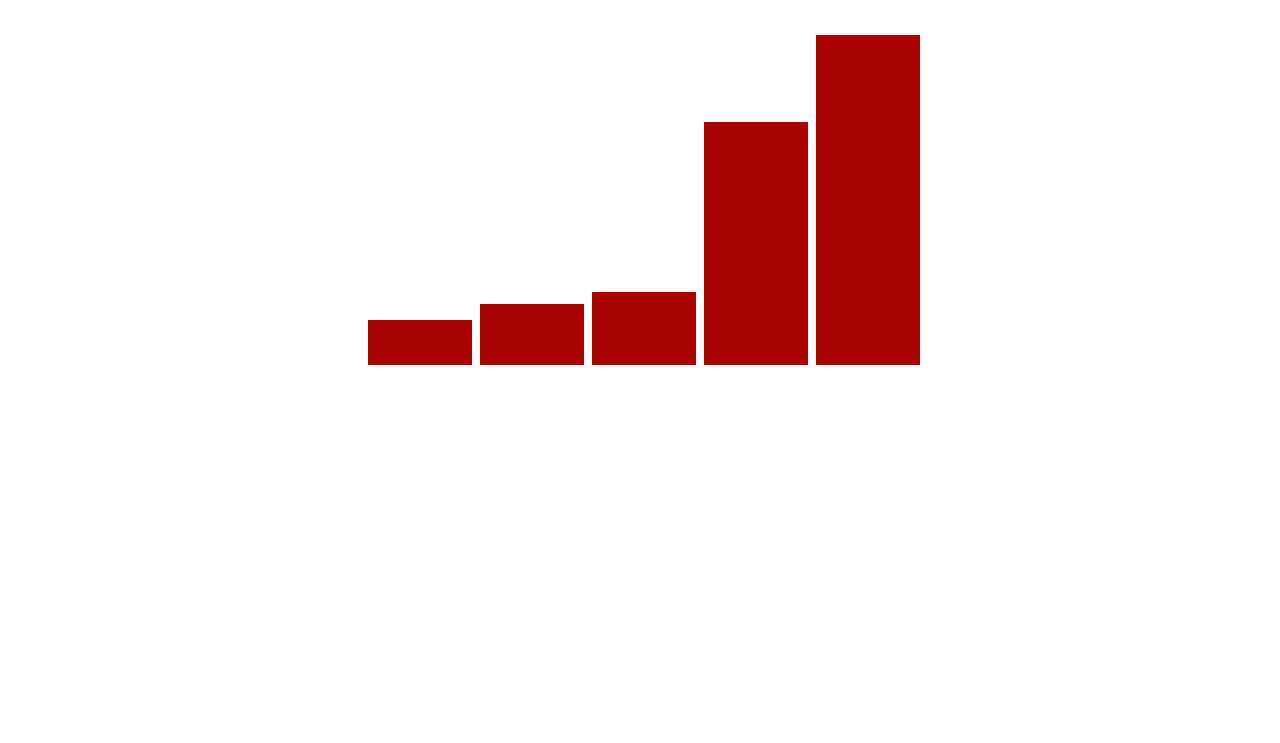
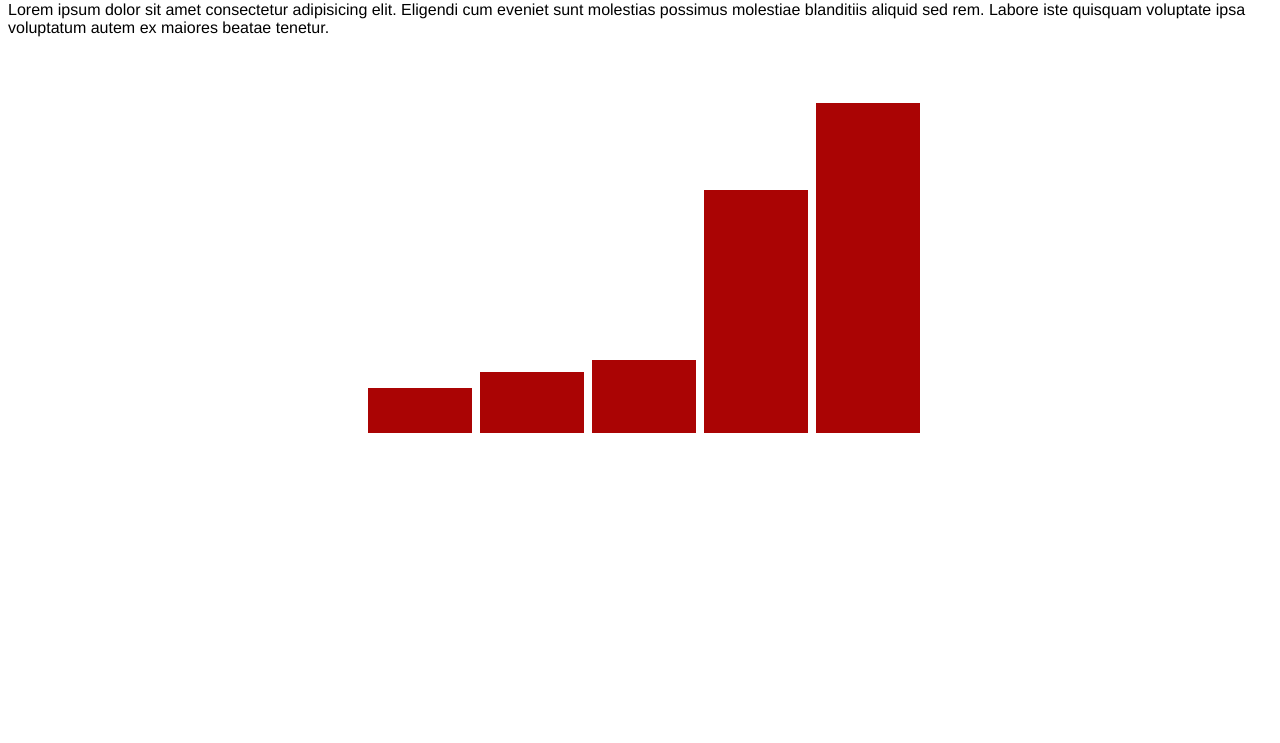
Before and after one commit to lucasthaynan/programacao-web-insper, a plain HTML site: page index.html in a window 1280 px wide. Shown: the part 57-800 px from the top of the page. Drawn offline with Linux system fonts and the light colour scheme.

Commit message:
Update index.html

```diff
--- a/index.html
+++ b/index.html
@@ -5,22 +5,23 @@
     <meta charset="UTF-8">
     <meta name="viewport" content="width=device-width, initial-scale=1.0">
     <title>Document</title>
+
     <link rel="stylesheet" href="estilo.css">
 </head>
 
+<!-- Comentário -->
 
 <body>
     <div class="title">Maiores PIB do mundo</div>
+
+    <p>Lorem ipsum dolor sit amet consectetur adipisicing elit. Eligendi cum eveniet sunt molestias possimus molestiae blanditiis aliquid sed rem. Labore iste quisquam voluptate ipsa voluptatum autem ex maiores beatae tenetur.</p>
+
+
     <div class="container">
-
       <div class="barra eua"></div>
-
       <div class="barra china"></div>
-
       <div class="barra japao"></div>
-
       <div class="barra alemanha"></div>
-
       <div class="barra reino-unido"></div>
 
     </div>
```
